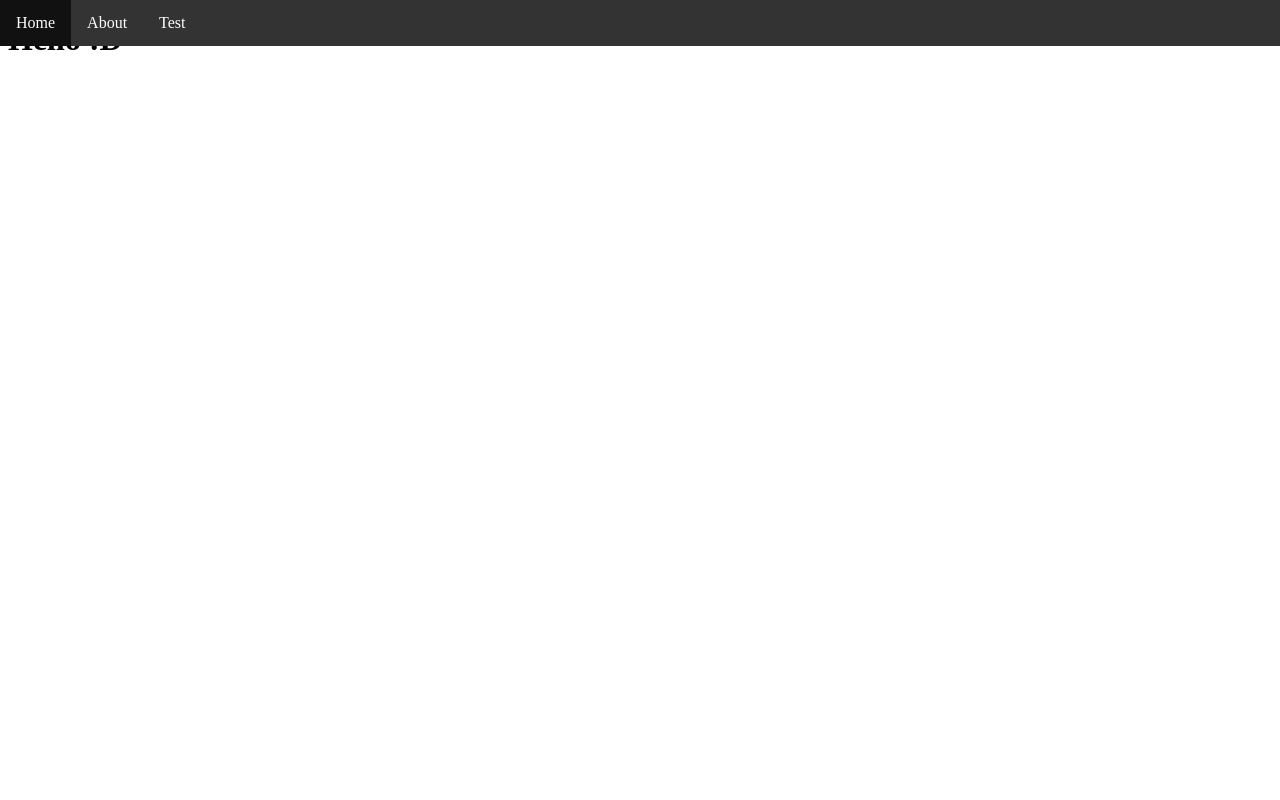
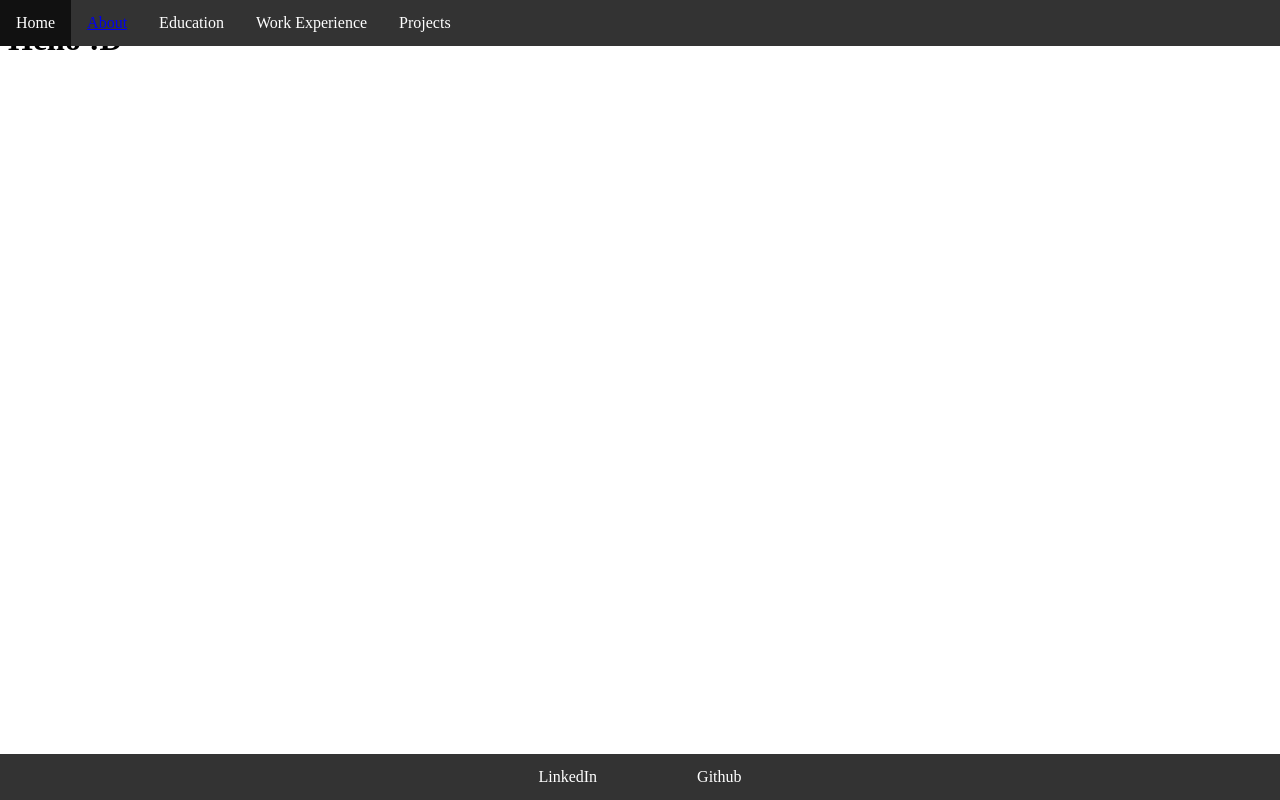
Before and after one commit to AlexVoidoc/AlexVoidoc.github.io, a Flask app: page / in a window 1280 px wide. Run offline with Flask 3, Linux system fonts and the light colour scheme.

Commit message:
Experimenting with linking

```diff
--- a/app.py
+++ b/app.py
@@ -6,7 +6,11 @@ from flask import render_template
 app = Flask(__name__, static_url_path='/static')
 
 
+@app.route("/about/")
+def about():
+    return render_template("about.html")
+
+
 @app.route("/")
-@app.route("/<name>/")
 def hello_name(name=None):
-    return render_template("home.html", name=name)
+    return render_template("home.html")
--- a/static/style.css
+++ b/static/style.css
@@ -38,3 +38,28 @@ h1 {
 }
 
 /* ----- Navigation End ----- */
+
+#main-footer {
+    position: absolute;
+    background-color: #333;
+    width: 100%;
+    bottom: 0;
+    left: 0;
+}
+
+#link-list {
+    list-style-type: none;
+    overflow: hidden;
+    margin: auto;
+    padding: 0;
+    display: flex;
+    justify-content: center;
+}
+
+.footer-text {
+    display: block;
+    color: white;
+    text-align: center;
+    padding: 14px 50px;
+    bottom: 0;
+}
--- a/templates/home.html
+++ b/templates/home.html
@@ -12,8 +12,10 @@
 <nav id="main-navigation">
     <ul id="navigation-list">
         <li class="navigation-button navigation-active">Home</li>
-        <li class="navigation-button">About</li>
-        <li class="navigation-button">Test</li>
+        <li class="navigation-button"><a href="/about">About</a></li>
+        <li class="navigation-button">Education</li>
+        <li class="navigation-button">Work Experience</li>
+        <li class="navigation-button">Projects</li>
     </ul>
 </nav>
 
@@ -22,5 +24,14 @@
 {% else %}
 <h1>Hello :D</h1>
 {% endif %}
+
+<footer id="main-footer">
+    <ul id="link-list">
+        <li class="footer-text">LinkedIn</li>
+        <li class="footer-text">Github</li>
+    </ul>
+</footer>
+
+
 </body>
 </html>
```
Also changed, not shown: templates/about.html (added, +10 -0 lines).
